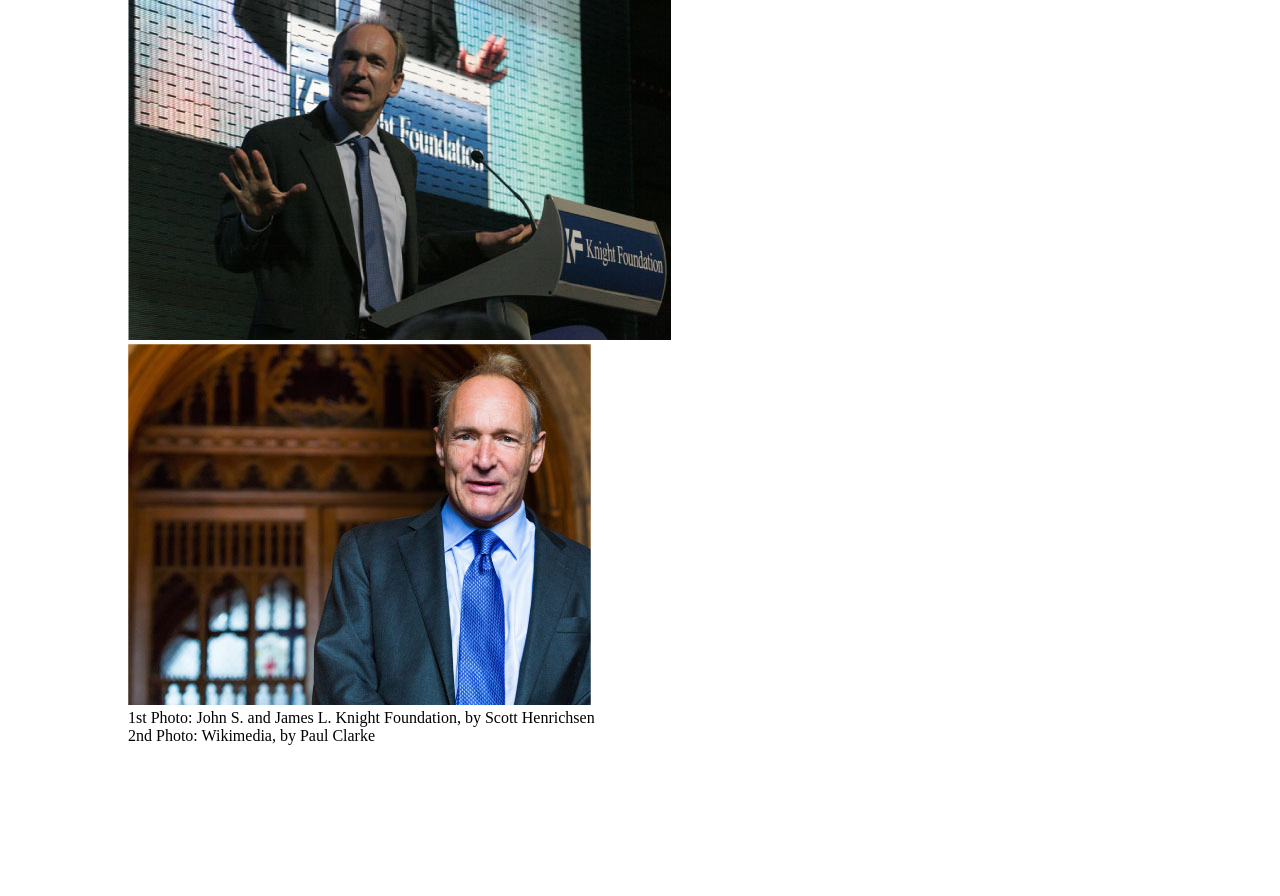
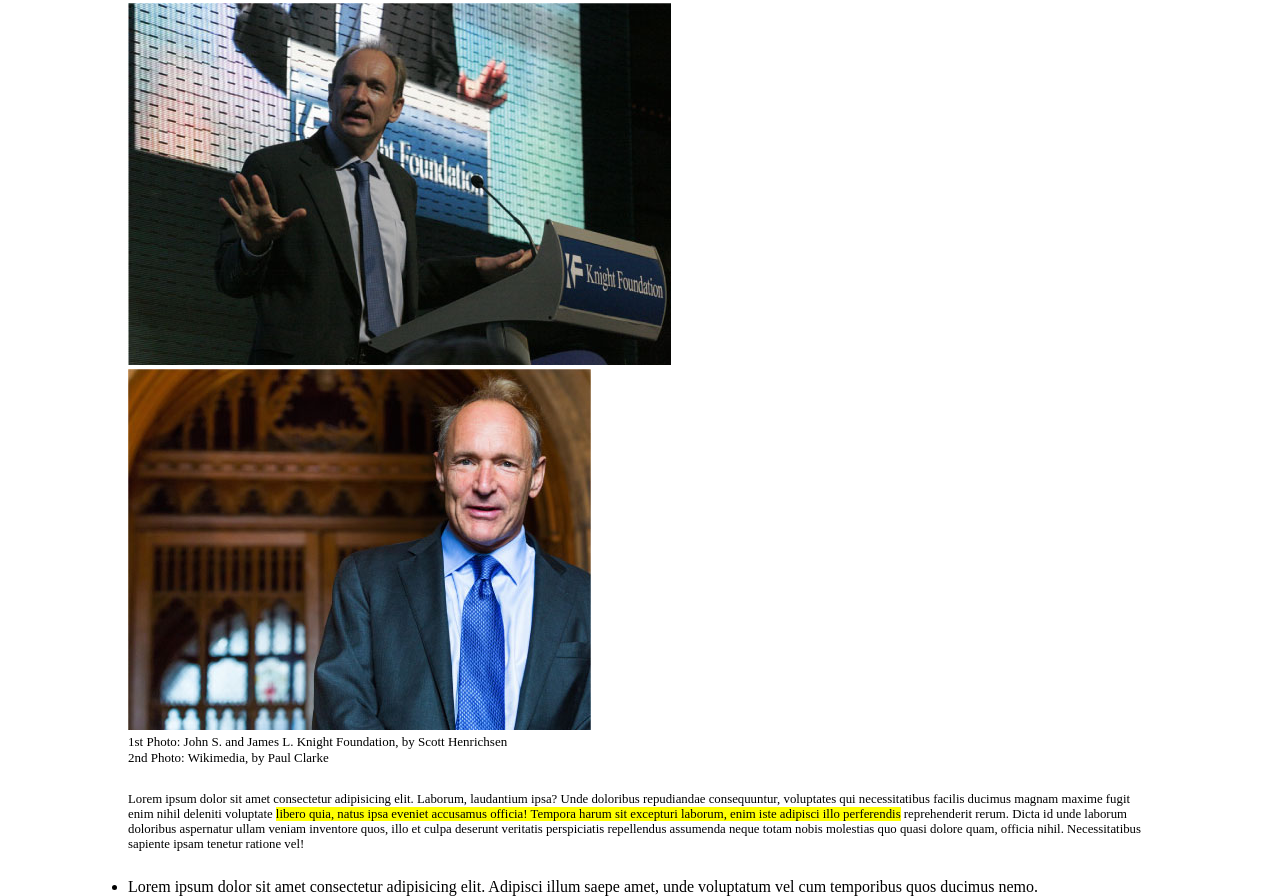
Before and after one commit to casalaspro/html-css-booleaner, a plain HTML site: page index.html in a window 1280 px wide. Shown: the part 351-1247 px from the top of the page. Before the commit the page ends 1096 px from the top, so only its background shows below. Drawn offline with Linux system fonts and the light colour scheme.

Commit message:
ADD - article incipit and list / EDIT p with highliting

```diff
--- a/index.html
+++ b/index.html
@@ -15,9 +15,9 @@
     </div>
   </header>
 
-  <main>
+  <main class="container">
     <!-- Article with Title and Infos -->
-    <section class="article-title container">
+    <section class="article-title">
 
       <h1>Internet deve essere al servizio del "bene pubblico": il manifesto di Tim Berners-Lee</h1>
 
@@ -26,10 +26,13 @@
 
     </section>
 
-    <section class="images container">
+    <!-- Title Images and captions -->
+    <section class="images">
+
       <figure>
         <img src="./img/tim-1.jpg" alt="Tim Berners-Lee talking during a conference">
       </figure>
+
       <figure>
       <img src="./img/tim-2.jpg" alt="Tim Berners-Lee in a casual portrait">
       <figcaption>
@@ -37,7 +40,22 @@
         <p>2nd Photo: Wikimedia, by Paul Clarke</p>
       </figcaption>
       </figure>
+
     </section>
+
+    <!-- Article and Table -->
+    <section id="article">
+      <p>
+        Lorem ipsum dolor sit amet consectetur adipisicing elit. Laborum, laudantium ipsa? Unde doloribus repudiandae consequuntur, voluptates qui necessitatibus facilis ducimus magnam maxime fugit enim nihil deleniti voluptate <span class="
+        highlighter">libero quia, natus ipsa eveniet accusamus officia! Tempora harum sit excepturi laborum, enim iste adipisci illo perferendis</span> reprehenderit rerum. Dicta id unde laborum doloribus aspernatur ullam veniam inventore quos, illo et culpa deserunt veritatis perspiciatis repellendus assumenda neque totam nobis molestias quo quasi dolore quam, officia nihil. Necessitatibus sapiente ipsam tenetur ratione vel!
+      </p>
+
+      <ul>
+        <li>Lorem ipsum dolor sit amet consectetur adipisicing elit. Adipisci illum saepe amet, unde voluptatum vel cum temporibus quos ducimus nemo.</li>
+      </ul>
+    </section>
+
+
   </main>
 
 </body>
--- a/style.css
+++ b/style.css
@@ -36,3 +36,21 @@ color: #808080;
 #date{
   font-size: 1.5vw;
 }
+
+.images{
+  margin-top: 2vw;
+  font-size: small;
+}
+
+#article p{
+  margin-top: 2vw;
+  font-size: 1vw;
+}
+
+.highlighter{
+  background-color: #FEFF03;
+}
+
+ul{
+  margin-top: 2vw;
+}
```
